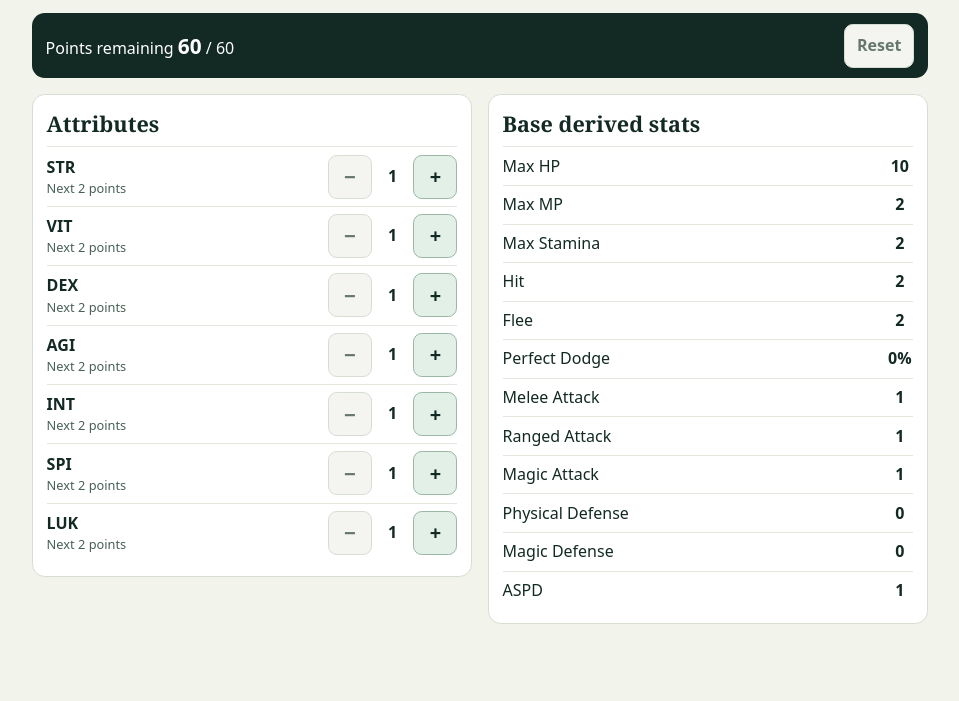
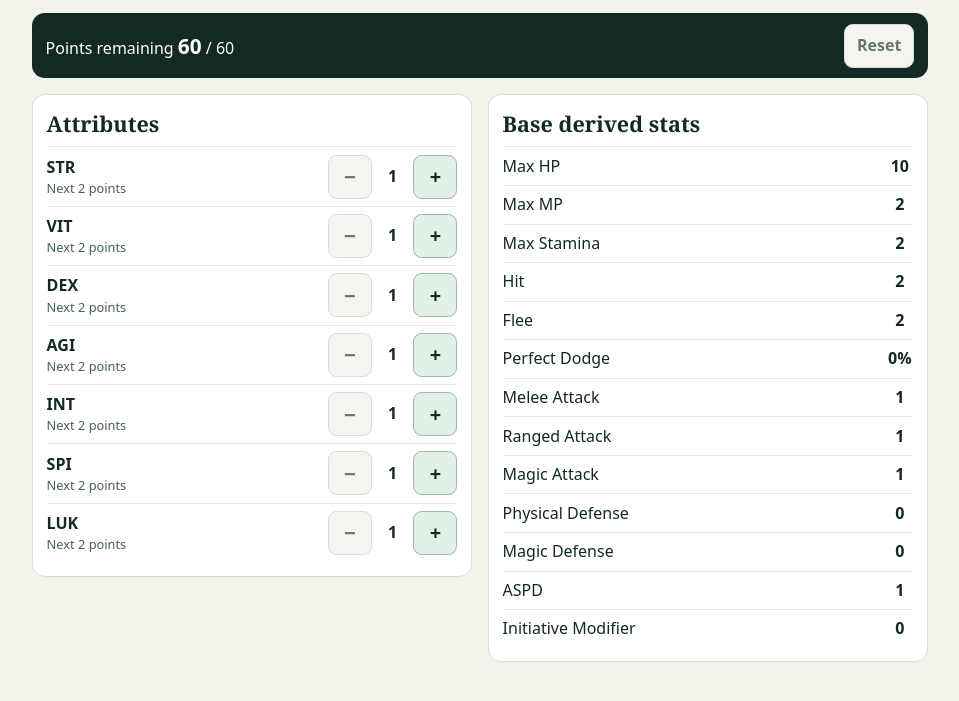
Before and after one commit to Aionym/iro-character-calculator, a plain HTML site: page index.html in a window 1280 px wide. Shown: the part 95-796 px from the top of the page, without its empty margins (160-1119 px from the left). Drawn offline with Linux system fonts and the light colour scheme.

Commit message:
Show the initiative modifier in the character calculator

```diff
--- a/index.html
+++ b/index.html
@@ -123,6 +123,7 @@
         "Physical Defense": floor(VIT / 2) + floor(AGI / 5) + floor(baseLevel / 2),
         "Magic Defense": floor(SPI / 2) + floor(INT / 5) + floor(baseLevel / 2),
         "ASPD": AGI + floor(DEX / 5),
+        "Initiative Modifier": floor(AGI / 10),
       };
     }
 
```
